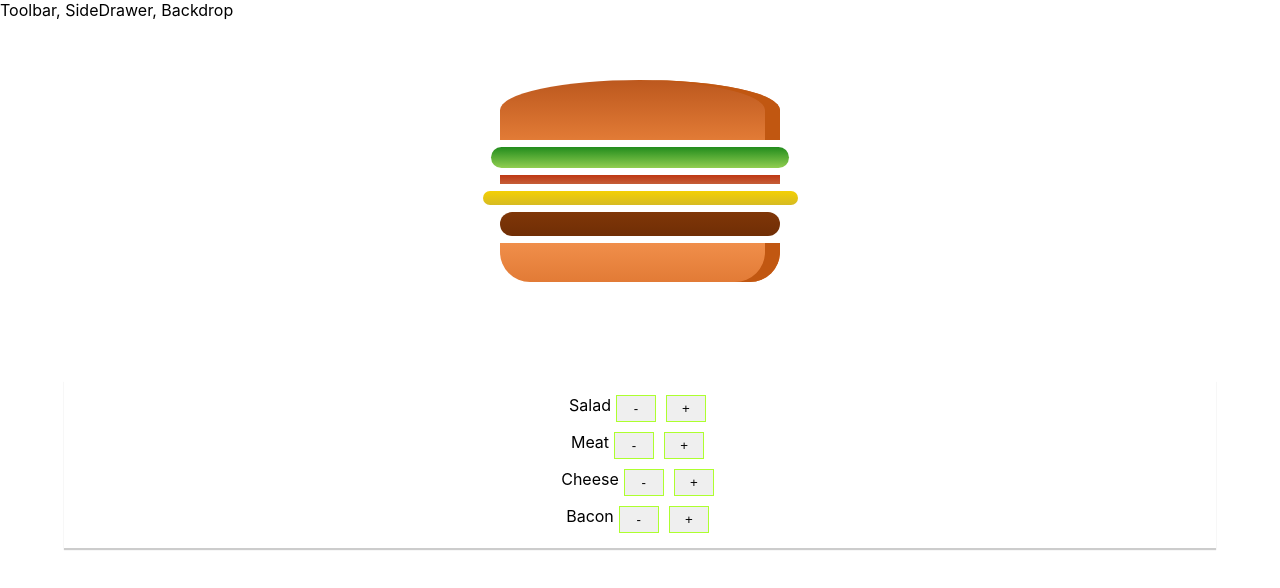
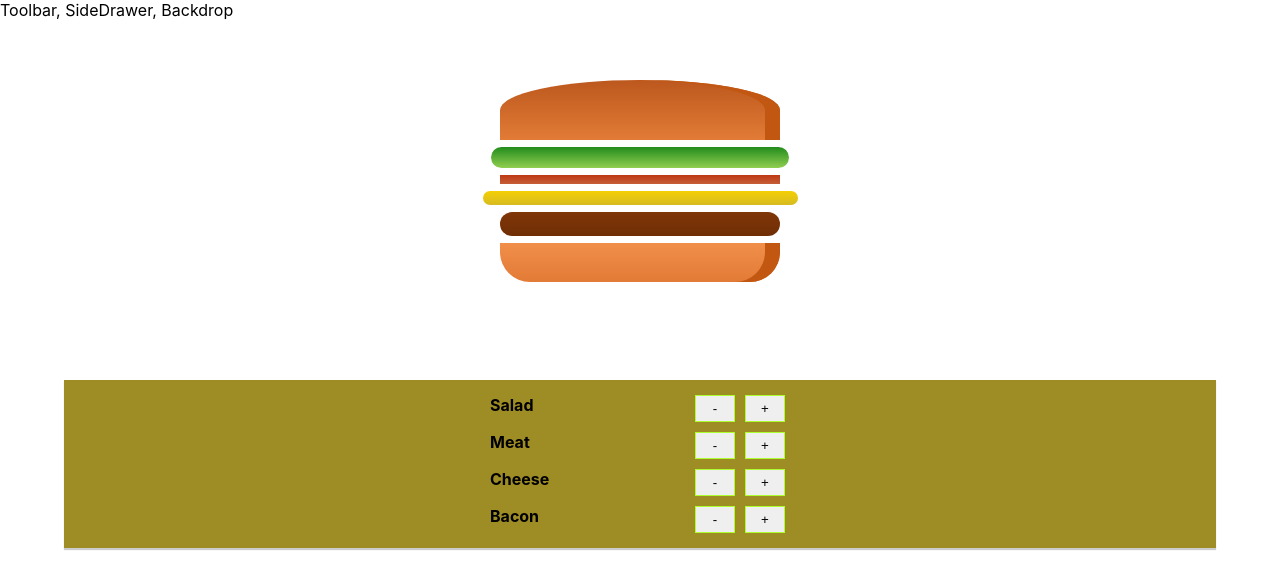
Before and after one commit to Stevan-Radovanovic/BurgerBuilder-WebApp, a React (Create React App) app in the folder bb1/: page / in a window 1280 px wide. Shown: the top 588 px of the page. Built offline with nearby package versions, Linux system fonts and the light colour scheme.

Commit message:
Styling changes to the build controls

```diff
--- a/bb1/src/components/Burger/BuildControls/BuildControl/BuildControl.js
+++ b/bb1/src/components/Burger/BuildControls/BuildControl/BuildControl.js
@@ -3,7 +3,7 @@ import classes from './BuildControl.module.css';
 const BuildControl = (props) => {
   return (
     <div className={classes.BuildControl}>
-      <div>{props.label}</div>
+      <div className={classes.label}>{props.label}</div>
       <button>-</button>
       <button>+</button>
     </div>
--- a/bb1/src/components/Burger/BuildControls/BuildControl/BuildControl.module.css
+++ b/bb1/src/components/Burger/BuildControls/BuildControl/BuildControl.module.css
@@ -14,7 +14,7 @@
   cursor: pointer;
 }
 
-.BuildControl p {
+.BuildControl .label {
   font-weight: bold;
-  width: 100px;
+  width: 200px;
 }
--- a/bb1/src/components/Burger/BuildControls/BuildControls.module.css
+++ b/bb1/src/components/Burger/BuildControls/BuildControls.module.css
@@ -6,4 +6,5 @@
   margin: auto;
   padding: 10px 0;
   box-shadow: 0 2px 1px #ccc;
+  background-color: #9e8c24;
 }
```
